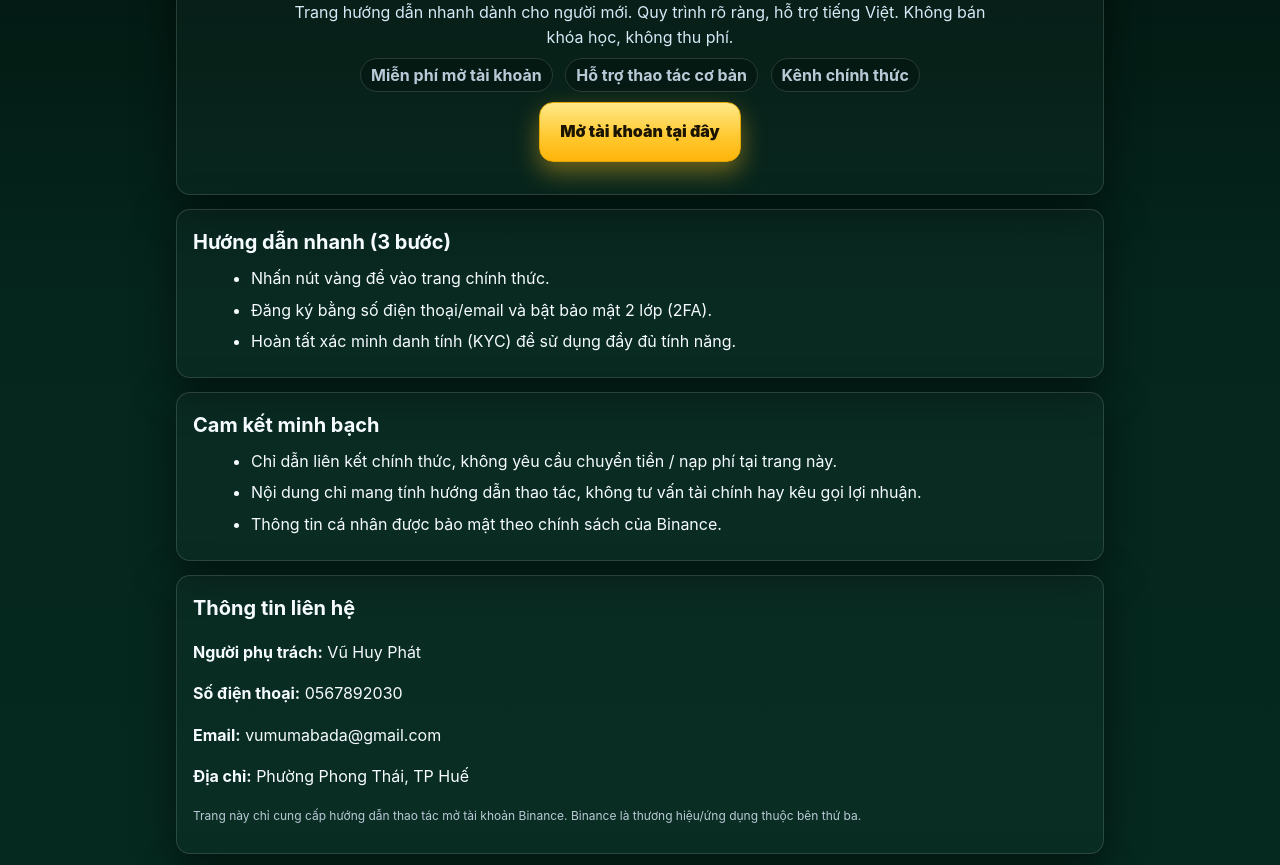
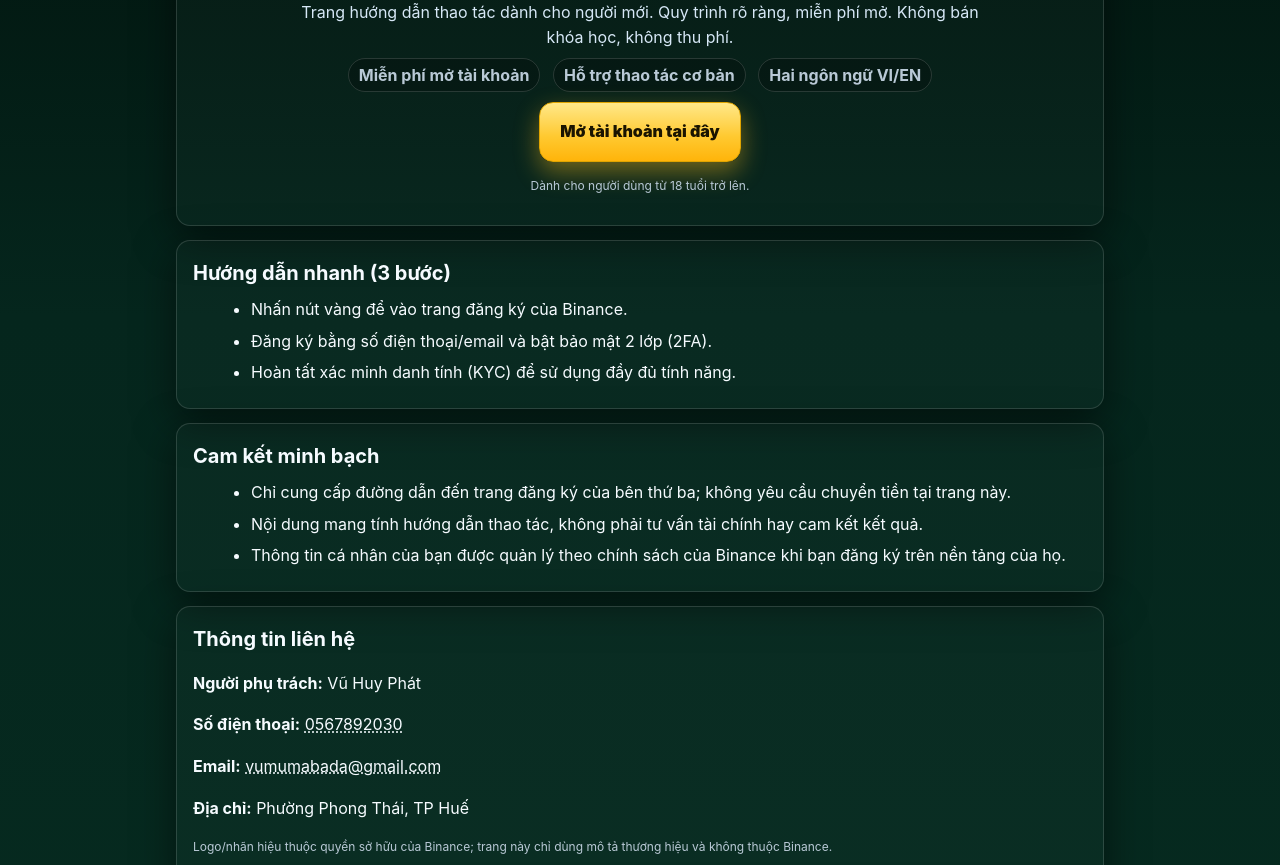
Before and after one commit to tapbnb/tapbnb.github.io, a plain HTML site: page index.html in a window 1280 px wide. Shown: the part 236-1101 px from the top of the page. Drawn offline with Linux system fonts and the light colour scheme.

Commit message:
Update index.html

```diff
--- a/index.html
+++ b/index.html
@@ -4,15 +4,15 @@
 <meta charset="utf-8">
 <meta name="viewport" content="width=device-width,initial-scale=1">
 <title>Mở Tài Khoản Binance – Hướng Dẫn Song Ngữ</title>
-<meta name="description" content="Trang hướng dẫn mở tài khoản Binance chính thức. Miễn phí mở, thao tác đơn giản. Vietnamese & English supported.">
+<meta name="description" content="Trang hướng dẫn mở tài khoản Binance dành cho người mới. Quy trình rõ ràng, miễn phí mở, hỗ trợ VI/EN. Không tư vấn tài chính.">
 <meta name="theme-color" content="#062b20">
 
-<!-- Favicon -->
+<!-- Favicon (logo Binance ở dạng mô tả) -->
 <link rel="icon" type="image/svg+xml" href="https://cryptologos.cc/logos/binance-coin-bnb-logo.svg?v=032">
 
-<!-- Open Graph -->
-<meta property="og:title" content="Mở Tài Khoản Binance – Chính Thức & Miễn Phí">
-<meta property="og:description" content="Trang hướng dẫn mở tài khoản Binance cho người mới. Nhanh chóng, an toàn, song ngữ VI/EN.">
+<!-- Open Graph (tránh từ ngữ cam kết/‘chính thức’) -->
+<meta property="og:title" content="Mở Tài Khoản Binance – Hướng Dẫn Song Ngữ (VI/EN)">
+<meta property="og:description" content="Hướng dẫn thao tác cho người mới. Miễn phí mở, quy trình rõ ràng. Không tư vấn tài chính.">
 <meta property="og:image" content="https://i.ibb.co/kxgqj7n/binance-og.png">
 <meta property="og:image:width" content="1200">
 <meta property="og:image:height" content="628">
@@ -47,61 +47,65 @@
   ul{margin:8px 0 0 18px} li{margin:6px 0}
   .footer{margin-top:16px;color:var(--muted);font-size:13px;text-align:center}
   .legal{font-size:12px;color:var(--muted)}
+  .u18{font-size:12px;color:var(--muted);margin-top:8px}
+  .contact a{color:inherit;text-decoration:underline dotted}
 </style>
 </head>
 <body>
   <main class="wrap">
-    <div class="langbar">
+    <div class="langbar" aria-label="Language switch">
       <button class="langbtn active" id="viBtn">VI</button>
       <button class="langbtn" id="enBtn">EN</button>
     </div>
 
     <header class="hero">
-      <img src="https://cryptologos.cc/logos/binance-coin-bnb-logo.svg?v=032" alt="Binance Logo" class="logo">
-      <h1 class="title" data-i18n="title">Mở tài khoản Binance – chính thức & miễn phí</h1>
-      <p class="sub" data-i18n="sub">Trang hướng dẫn nhanh dành cho người mới. Quy trình rõ ràng, hỗ trợ tiếng Việt. Không bán khóa học, không thu phí.</p>
+      <!-- Logo thuộc sở hữu của Binance (chỉ dùng mô tả) -->
+      <img src="https://cryptologos.cc/logos/binance-coin-bnb-logo.svg?v=032" alt="Biểu trưng Binance (mô tả)" class="logo" width="64" height="64" loading="lazy">
+      <h1 class="title" data-i18n="title">Mở tài khoản Binance – hướng dẫn song ngữ</h1>
+      <p class="sub" data-i18n="sub">Trang hướng dẫn thao tác dành cho người mới. Quy trình rõ ràng, miễn phí mở. Không bán khóa học, không thu phí.</p>
       <div>
         <span class="badge" data-i18n="b1">Miễn phí mở tài khoản</span>
         <span class="badge" data-i18n="b2">Hỗ trợ thao tác cơ bản</span>
-        <span class="badge" data-i18n="b3">Kênh chính thức</span>
+        <span class="badge" data-i18n="b3">Hai ngôn ngữ VI/EN</span>
       </div>
       <div class="cta">
         <a class="btn" href="https://accounts.binance.com/register?ref=59226778" target="_blank" rel="noopener noreferrer nofollow" data-i18n="cta">Mở tài khoản tại đây</a>
       </div>
+      <p class="u18" data-i18n="u18">Dành cho người dùng từ 18 tuổi trở lên.</p>
     </header>
 
-    <section class="card">
+    <section class="card" aria-label="Hướng dẫn">
       <h2 data-i18n="h1">Hướng dẫn nhanh (3 bước)</h2>
       <ul>
-        <li data-i18n="s1">Nhấn nút vàng để vào trang chính thức.</li>
+        <li data-i18n="s1">Nhấn nút vàng để vào trang đăng ký của Binance.</li>
         <li data-i18n="s2">Đăng ký bằng số điện thoại/email và bật bảo mật 2 lớp (2FA).</li>
         <li data-i18n="s3">Hoàn tất xác minh danh tính (KYC) để sử dụng đầy đủ tính năng.</li>
       </ul>
     </section>
 
-    <section class="card">
+    <section class="card" aria-label="Cam kết">
       <h2 data-i18n="h2">Cam kết minh bạch</h2>
       <ul>
-        <li data-i18n="c1">Chỉ dẫn liên kết chính thức, không yêu cầu chuyển tiền / nạp phí tại trang này.</li>
-        <li data-i18n="c2">Nội dung chỉ mang tính hướng dẫn thao tác, không tư vấn tài chính hay kêu gọi lợi nhuận.</li>
-        <li data-i18n="c3">Thông tin cá nhân được bảo mật theo chính sách của Binance.</li>
+        <li data-i18n="c1">Chỉ cung cấp đường dẫn đến trang đăng ký của bên thứ ba; không yêu cầu chuyển tiền tại trang này.</li>
+        <li data-i18n="c2">Nội dung mang tính hướng dẫn thao tác, <b>không phải tư vấn tài chính hay cam kết kết quả</b>.</li>
+        <li data-i18n="c3">Thông tin cá nhân của bạn được quản lý theo chính sách của Binance khi bạn đăng ký trên nền tảng của họ.</li>
       </ul>
     </section>
 
-    <section class="card">
+    <section class="card contact" aria-label="Liên hệ">
       <h2 data-i18n="h3">Thông tin liên hệ</h2>
       <p><b data-i18n="name">Người phụ trách:</b> Vũ Huy Phát</p>
-      <p><b data-i18n="phone">Số điện thoại:</b> 0567892030</p>
-      <p><b>Email:</b> vumumabada@gmail.com</p>
+      <p><b data-i18n="phone">Số điện thoại:</b> <a href="tel:0567892030">0567892030</a></p>
+      <p><b>Email:</b> <a href="mailto:vumumabada@gmail.com">vumumabada@gmail.com</a></p>
       <p><b data-i18n="addr">Địa chỉ:</b> Phường Phong Thái, TP Huế</p>
-      <p class="legal" data-i18n="note">Trang này chỉ cung cấp hướng dẫn thao tác mở tài khoản Binance. Binance là thương hiệu/ứng dụng thuộc bên thứ ba.</p>
+      <p class="legal" data-i18n="note">Logo/nhãn hiệu thuộc quyền sở hữu của Binance; trang này chỉ dùng mô tả thương hiệu và <b>không thuộc Binance</b>.</p>
     </section>
 
-    <section class="card">
+    <section class="card" aria-label="Miễn trừ">
       <h2 data-i18n="h4">Chính sách & miễn trừ</h2>
       <p class="legal" data-i18n="disclaimer">
-        Trang này chỉ cung cấp hướng dẫn mở tài khoản trên nền tảng Binance do người dùng tự quyết định.
-        Không đưa ra lời khuyên đầu tư, không cam kết lợi nhuận. Mọi quyết định thuộc về người dùng.
+        Trang này chỉ cung cấp hướng dẫn thao tác để mở tài khoản trên nền tảng của bên thứ ba (Binance).
+        Không đưa ra lời khuyên tài chính, không cam kết lợi nhuận. Mọi quyết định thuộc về người dùng.
       </p>
     </section>
 
@@ -114,28 +118,46 @@
   document.getElementById('y').textContent = new Date().getFullYear();
 
   const dict={
-    vi:{title:"Mở tài khoản Binance – chính thức & miễn phí",sub:"Trang hướng dẫn nhanh dành cho người mới. Quy trình rõ ràng, hỗ trợ tiếng Việt. Không bán khóa học, không thu phí.",
-        b1:"Miễn phí mở tài khoản",b2:"Hỗ trợ thao tác cơ bản",b3:"Kênh chính thức",cta:"Mở tài khoản tại đây",
-        h1:"Hướng dẫn nhanh (3 bước)",s1:"Nhấn nút vàng để vào trang chính thức.",s2:"Đăng ký bằng số điện thoại/email và bật bảo mật 2 lớp (2FA).",s3:"Hoàn tất xác minh danh tính (KYC) để sử dụng đầy đủ tính năng.",
-        h2:"Cam kết minh bạch",c1:"Chỉ dẫn liên kết chính thức, không yêu cầu chuyển tiền / nạp phí tại trang này.",c2:"Nội dung chỉ mang tính hướng dẫn thao tác, không tư vấn tài chính hay kêu gọi lợi nhuận.",c3:"Thông tin cá nhân được bảo mật theo chính sách của Binance.",
-        h3:"Thông tin liên hệ",name:"Người phụ trách:",phone:"Số điện thoại:",addr:"Địa chỉ:",note:"Trang này chỉ cung cấp hướng dẫn thao tác mở tài khoản Binance. Binance là thương hiệu/ứng dụng thuộc bên thứ ba.",
-        h4:"Chính sách & miễn trừ",disclaimer:"Trang này chỉ cung cấp hướng dẫn mở tài khoản trên nền tảng Binance do người dùng tự quyết định. Không đưa ra lời khuyên đầu tư, không cam kết lợi nhuận. Mọi quyết định thuộc về người dùng.",
+    vi:{title:"Mở tài khoản Binance – hướng dẫn song ngữ",
+        sub:"Trang hướng dẫn thao tác dành cho người mới. Quy trình rõ ràng, miễn phí mở. Không bán khóa học, không thu phí.",
+        b1:"Miễn phí mở tài khoản",b2:"Hỗ trợ thao tác cơ bản",b3:"Hai ngôn ngữ VI/EN",
+        cta:"Mở tài khoản tại đây",u18:"Dành cho người dùng từ 18 tuổi trở lên.",
+        h1:"Hướng dẫn nhanh (3 bước)",
+        s1:"Nhấn nút vàng để vào trang đăng ký của Binance.", s2:"Đăng ký bằng số điện thoại/email và bật bảo mật 2 lớp (2FA).", s3:"Hoàn tất xác minh danh tính (KYC) để sử dụng đầy đủ tính năng.",
+        h2:"Cam kết minh bạch",
+        c1:"Chỉ cung cấp đường dẫn đến trang đăng ký của bên thứ ba; không yêu cầu chuyển tiền tại trang này.",
+        c2:"Nội dung mang tính hướng dẫn thao tác, không phải tư vấn tài chính hay cam kết kết quả.",
+        c3:"Thông tin cá nhân của bạn được quản lý theo chính sách của Binance khi bạn đăng ký trên nền tảng của họ.",
+        h3:"Thông tin liên hệ", name:"Người phụ trách:", phone:"Số điện thoại:", addr:"Địa chỉ:",
+        note:"Logo/nhãn hiệu thuộc quyền sở hữu của Binance; trang này chỉ dùng mô tả thương hiệu và không thuộc Binance.",
+        h4:"Chính sách & miễn trừ",
+        disclaimer:"Trang này chỉ cung cấp hướng dẫn thao tác để mở tài khoản trên nền tảng của bên thứ ba (Binance). Không đưa ra lời khuyên tài chính, không cam kết lợi nhuận. Mọi quyết định thuộc về người dùng.",
         foot:"Trang hướng dẫn mở tài khoản Binance. Không tư vấn tài chính."},
-    en:{title:"Open Binance Account – Official & Free",sub:"Quick guide for beginners. Clear process, Vietnamese & English supported. No courses, no fees.",
-        b1:"Free account opening",b2:"Basic support",b3:"Official channel",cta:"Open account here",
-        h1:"Quick Guide (3 steps)",s1:"Tap the gold button to access the official site.",s2:"Register with phone/email and enable 2FA.",s3:"Complete identity verification (KYC) to unlock full features.",
-        h2:"Transparency Commitment",c1:"Only official link provided, no fees or payments required here.",c2:"This page is for instructional purposes only, not financial advice or profit guarantees.",c3:"Personal data is protected under Binance policies.",
-        h3:"Contact Information",name:"Contact:",phone:"Phone:",addr:"Address:",note:"This page only provides account-opening guidance. Binance is a third-party platform.",
-        h4:"Policy & Disclaimer",disclaimer:"This page only provides instructions to open an account on Binance. No investment advice, no profit guarantees. All decisions are yours.",
+    en:{title:"Open a Binance Account – bilingual guide",
+        sub:"Step-by-step instructions for beginners. Clear process, free to open. No courses, no fees.",
+        b1:"Free account opening",b2:"Basic assistance",b3:"Bilingual VI/EN",
+        cta:"Open account here",u18:"For users aged 18+.",
+        h1:"Quick guide (3 steps)",
+        s1:"Tap the gold button to go to Binance’s sign-up page.", s2:"Register with phone/email and enable 2FA.", s3:"Complete identity verification (KYC) to use all features.",
+        h2:"Transparency",
+        c1:"Only provides a link to a third-party sign-up page; no payments asked here.",
+        c2:"Instructional content only; not financial advice or performance guarantees.",
+        c3:"Your personal data is governed by Binance policies when you register on their platform.",
+        h3:"Contact", name:"Contact:", phone:"Phone:", addr:"Address:",
+        note:"Logos/trademarks are property of Binance; this page is descriptive only and is not affiliated with Binance.",
+        h4:"Policy & disclaimer",
+        disclaimer:"This page provides how-to instructions to open an account on a third-party platform (Binance). No financial advice or profit guarantees. All decisions are yours.",
         foot:"Binance account opening guide page. Not financial advice."}
   };
   let cur="vi";
   function applyLang(){
     document.querySelectorAll("[data-i18n]").forEach(el=>{
-      const k=el.getAttribute("data-i18n");if(dict[cur][k])el.innerHTML=dict[cur][k];
+      const k=el.getAttribute("data-i18n");
+      if(dict[cur][k]) el.innerHTML = dict[cur][k];
     });
     document.getElementById("viBtn").classList.toggle("active",cur==="vi");
     document.getElementById("enBtn").classList.toggle("active",cur==="en");
+    document.documentElement.lang = cur;
   }
   applyLang();
   document.getElementById("viBtn").onclick=()=>{cur="vi";applyLang();};
```
